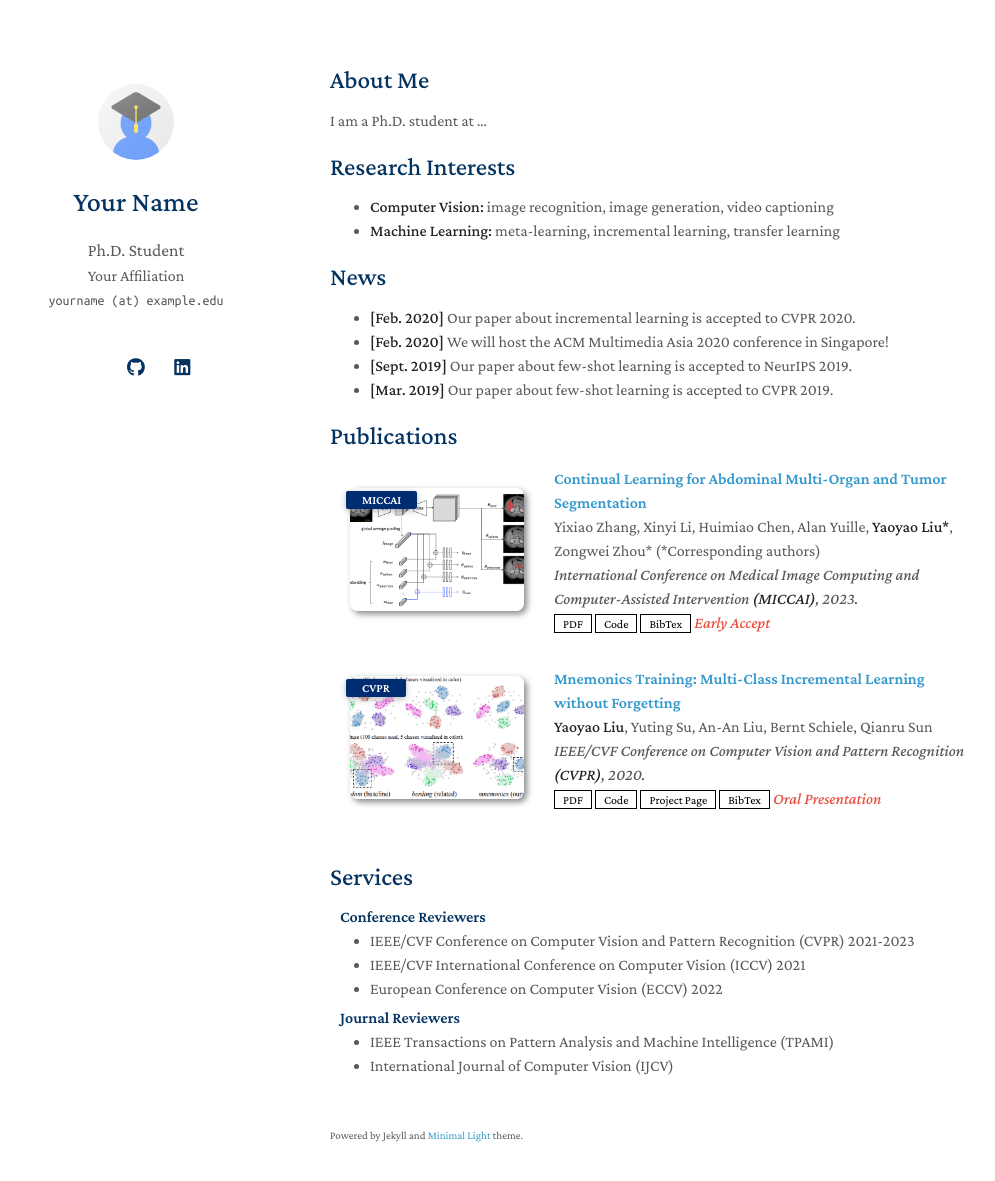
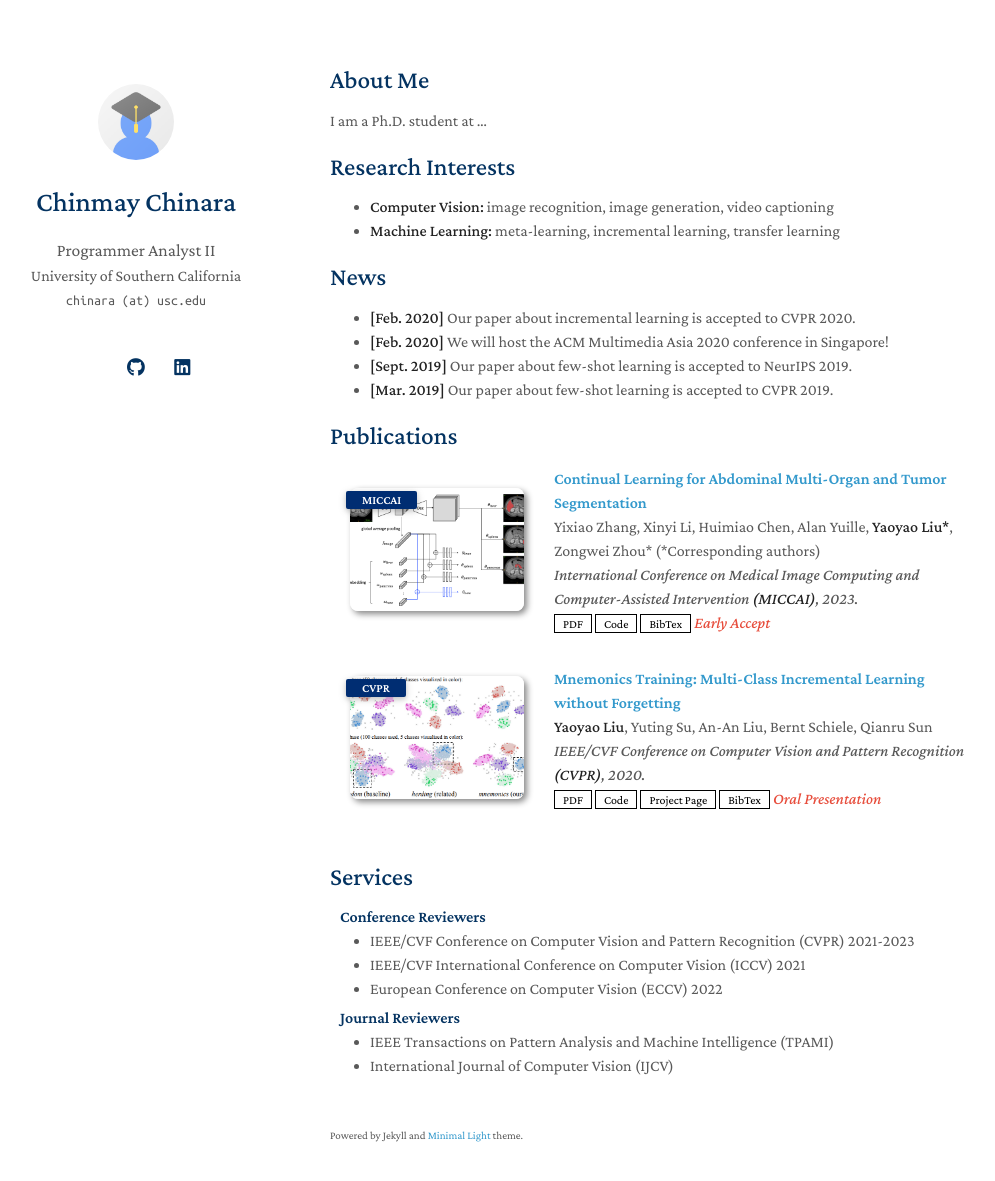
Before and after one commit to chinmaychinara91/chinmaychinara91.github.io, a Jekyll site: the page built from index.md, in a window 1280 px wide and 1216 px high. Shown: the top 1181 px of the window, without its empty margins (140-1135 px from the left). Built offline with Jekyll 4.4.1, drawn with Linux system fonts in a browser that asks for light colours; a style sheet for code colours, icons or effects is not loaded; our own code applies the rules of GitHub Pages for plain Markdown files.

Commit message:
Update personal information in _config.yml

```diff
--- a/_config.yml
+++ b/_config.yml
@@ -1,8 +1,8 @@
 # Basic Information
-title: Your Name
-position: Ph.D. Student
-affiliation: Your Affiliation
-email: yourname (at) example.edu
+title: Chinmay Chinara
+position: Programmer Analyst II
+affiliation: University of Southern California
+email: chinara (at) usc.edu
 
 # Search Engine Optimization (SEO)
 # The following information is used to improve the website traffic from search engines, e.g., Google.
@@ -12,11 +12,11 @@ canonical: https://minimal-light-theme.yliu.me/
 
 # Links
 # If you don't need one of them, you may delete the corresponding line.
-google_scholar: https://scholar.google.com/
+google_scholar: https://scholar.google.com/citations?user=C5rnY10AAAAJ&hl=en
 cv_link: assets/files/curriculum_vitae.pdf
-github_link: https://github.com/
-linkedin: https://www.linkedin.com/
-twitter: https://twitter.com/
+github_link: https://github.com/chinmaychinara91
+linkedin: https://www.linkedin.com/in/chinmaychinara/
+twitter: https://x.com/chinmaychinara
 
 # Images (e.g., your profile picture and your website's favicon)
 # "favicon" and "favicon_dark" are used for the light and dark modes, respectively.
```
